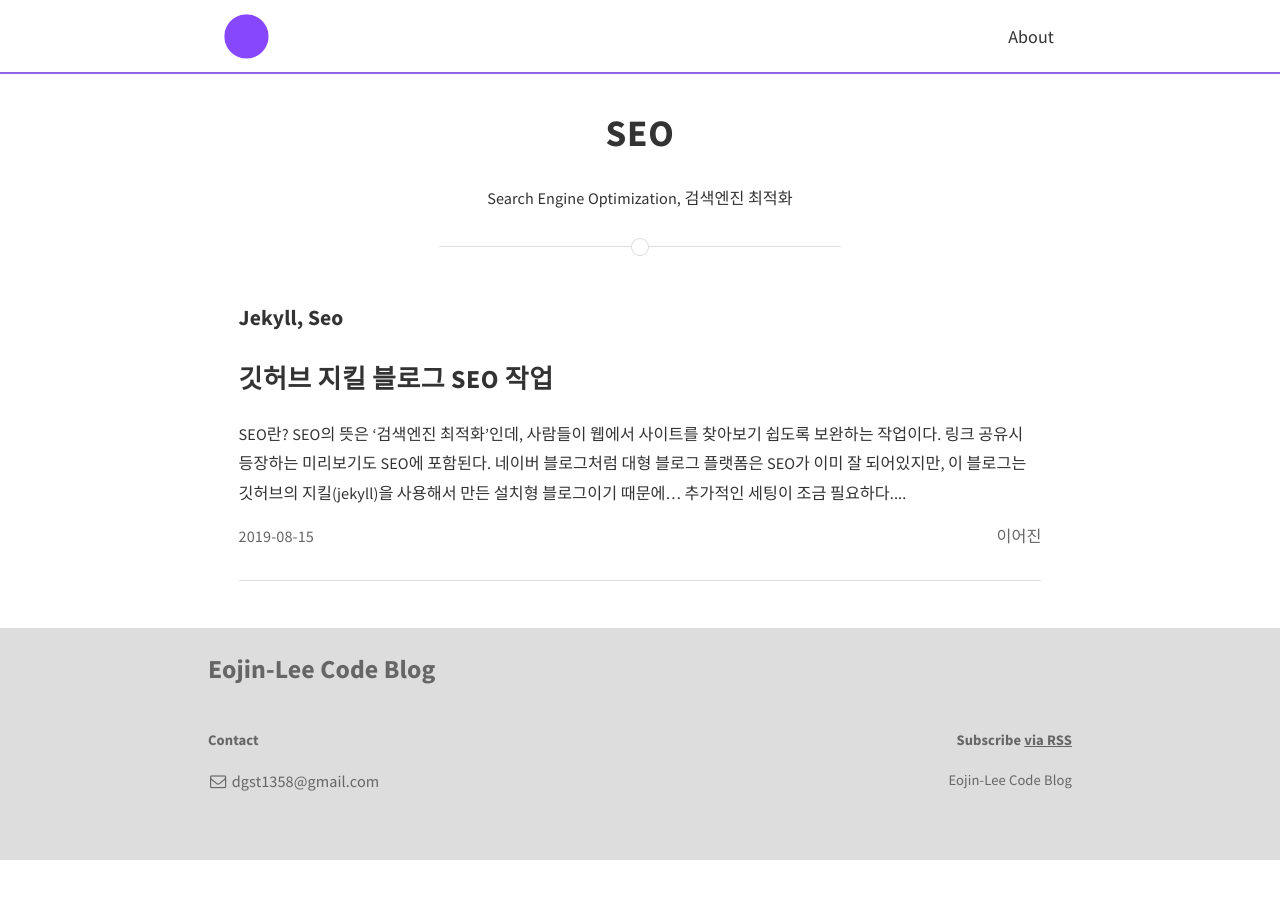
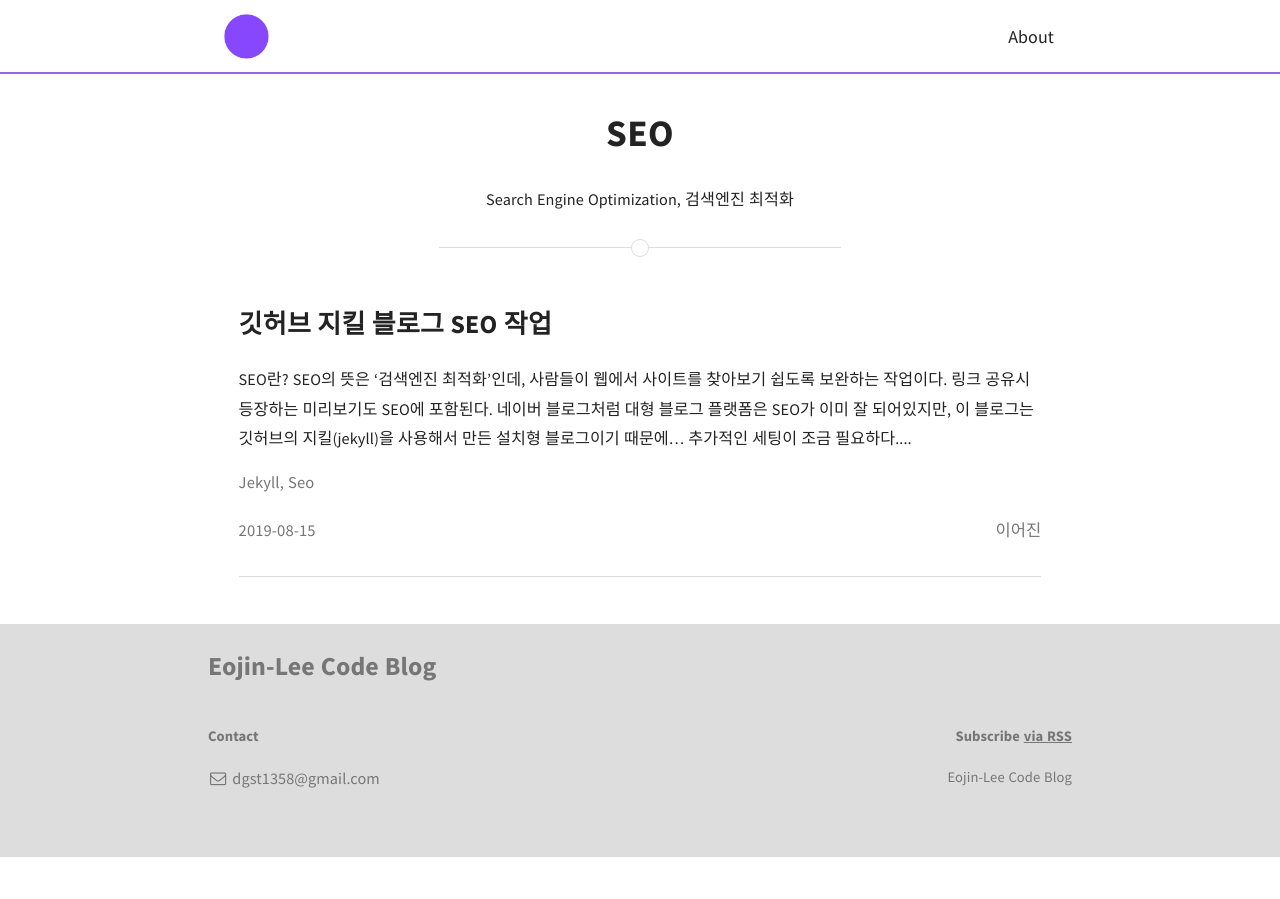
Before and after one commit to Eojin-Lee/Eojin-Lee.github.io, a Jekyll site: the page built from _tags/seo.md, in a window 1280 px wide. Built offline with Jekyll 4.4.1, drawn with Linux system fonts in a browser that asks for light colours; nearby versions of some CDN libraries.

Commit message:
[SEO] edit title & og:image [CSS Style] update typography

```diff
--- a/_config.yml
+++ b/_config.yml
@@ -20,7 +20,7 @@
 # root of your server.
 baseurl: "" # the subpath of your site, e.g. /blog/
 url: "http://Eojin-Lee.github.io" # the base hostname & protocol for your site
-cover: "/assets/header_image.jpg"
+cover: "/assets/header_image.png"
 logo: "/assets/logo.png"
 
 # Build settings
--- a/_includes/head.html
+++ b/_includes/head.html
@@ -3,7 +3,7 @@
   <meta http-equiv="X-UA-Compatible" content="IE=edge">
   <meta name="viewport" content="width=device-width, initial-scale=1">
 
-  <title>{% if page.title %}{{ page.title }}{% else %}{{ site.title }}{% endif %}</title>
+  <title>{% if page.title %}{{ page.title }} - {{site.title}}{% else %}{{ site.title }}{% endif %}</title>
   <meta name="description" content="{% if page.excerpt %}{{ page.excerpt | strip_html | strip_newlines | truncate: 160 }}{% else %}{{ site.description }}{% endif %}">
   {% if site.name %}
   <meta name="author" content="{{ site.name }}">
@@ -36,14 +36,14 @@
   <meta name="msapplication-TileImage" content="{{ "/assets/icons/ms-icon-144x144.png" | prepend: site.baseurl }}">
   <meta name="theme-color" content="#ffffff">
 
-  {% if site.protocols.fb_image %}
-  <!-- Facebook OGP cards -->
   <meta property="og:description" content="{% if page.excerpt %}{{ page.excerpt | strip_html | strip_newlines | truncate: 160 }}{% else %}{{ site.description }}{% endif %}" />
-  <meta property="og:url" content="{{ site.url }}" />
+  <meta property="og:url" content="{% if page.url %}{{ site.url }}{{ page.url }}{% else %}{{ site.url }}{% endif %}" />
   <meta property="og:site_name" content="{{ site.title }}" />
-  <meta property="og:title" content="{% if page.title %}{{ page.title }}{% else %}{{ site.title }}{% endif %}" />
+  <meta property="og:title" content="{% if page.title %}{{ page.title }} | {{site.title}}{% else %}{{ site.title }}{% endif %}" />
   <meta property="og:type" content="website" />
   <meta property="og:image" content="{% if page.cover %}{{ page.cover | prepend: site.baseurl | prepend: site.url }}{% else %}{{ site.protocols.fb_image | prepend: site.baseurl | prepend: site.url }}{% endif %}" />
+  {% if site.protocols.fb_image %}
+  <!--Facebook OGP cards -->
   <meta property="og:image:type" content="{{ site.protocols.fb_image_type }}" />
   <meta property="og:image:width" content="{{ site.protocols.fb_image_width }}" />
   <meta property="og:image:height" content="{{ site.protocols.fb_image_height }}" />
@@ -52,10 +52,10 @@
   {% if site.protocols.twitter_image %}
   <!-- Twitter: card tags -->
   <meta name="twitter:card" content="summary">
-  <meta name="twitter:title" content="{% if page.title %}{{ page.title }}{% else %}{{ site.title }}{% endif %}">
+  <meta name="twitter:title" content="{% if page.title %}{{ page.title }} | {{site.title}}{% else %}{{ site.title }}{% endif %}">
   <meta name="twitter:description" content="{% if page.excerpt %}{{ page.excerpt | strip_html | strip_newlines | truncate: 160 }}{% else %}{{ site.description }}{% endif %}">
   <meta name="twitter:image" content="{% if page.cover %}{{ page.cover | prepend: site.baseurl | prepend: site.url }}{% else %}{{ site.protocols.twitter_image | prepend: site.baseurl | prepend: site.url }}{% endif %}">
-  <meta name="twitter:url" content="{{ site.url }}">
+  <meta name="twitter:url" content="{% if page.url %}{{ site.url }}{{ page.url }}{% else %}{{ site.url }}{% endif %}">
   {% endif %}
 
   {% if protocols.os_repo and protocols.os_rcs_type and protocols.os_src %}
@@ -69,5 +69,5 @@
   <!-- Site styles -->
   <link rel="stylesheet" href="{{ "/css/main.css" | prepend: site.baseurl }}">
   <link rel="canonical" href="{{ page.url | replace:'index.html','' | prepend: site.baseurl | prepend: site.url }}">
-  <link rel="alternate" type="application/rss+xml" title="{{ site.title }}" href="{{ "/feed.xml" | prepend: site.baseurl | prepend: site.url }}" />
+  <link rel="alternate" type="application/rss+xml" title="{{ site.title }} Feed" href="{{ "/feed.xml" | prepend: site.baseurl | prepend: site.url }}" />
 </head>
--- a/_includes/item.html
+++ b/_includes/item.html
@@ -1,13 +1,13 @@
 <li>
+	<h2>
+	  <a href="{{ post.url }}">{{ post.title }}</a>
+	</h2>
+	<p>{{ post.content | strip_html | truncatewords: 40 }}</p>
 	<h3 class="post-tags">
 		{% if post.tags %}{% for tag in post.tags %}
 			<a href="{{ site.baseurl }}/tags/{{ tag }}">{{ tag | capitalize }}</a>{% if forloop.last == false %}, {% endif %}
 		{% endfor %}{% endif %}
 	</h3>
-	<h2>
-	  <a href="{{ post.url }}">{{ post.title }}</a>
-	</h2>
-	<p>{{ post.content | strip_html | truncatewords: 40 }}</p>
     <section class="post-meta">
 		<div class="post-date">{{ post.date | date: "%Y-%m-%d" }}</div>
 		<div class="post-author">
--- a/_sass/_layout.scss
+++ b/_sass/_layout.scss
@@ -90,7 +90,7 @@
 		padding: 4em 1em 2em 1em;
 		&.has-cover {
 			background-color: rgba(0,0,0,0.2);
-			padding: 4em 1em 2em 1em !important;
+			padding: 4em 1em 3.2em 1em !important;
 			@include media($tablet) {
 				padding: 5em 1em 3em 1em !important;
 			}
@@ -207,7 +207,16 @@
 		padding-top: 1em !important;
 		@extend %default-ul;
 		.post-tags {
-			font-size: modular-scale(1);
+			font-weight: 400;
+			font-size: 0.92em;
+			color: $medium-gray;
+			a {
+				font-weight: 400;
+				color: $medium-gray;
+			}
+			a:hover {
+				color: $dark-gray;;
+			}
 		}
 		h2 {
 			font-size: modular-scale(2);
@@ -220,14 +229,17 @@
 		.post-date {
 			@include span-columns(6);
 			text-align: left;
-			font-size: 0.9em;
+			font-size: 0.92em;
 		}
 		.post-author {
 			@include span-columns(6);
 			text-align: right;
-			font-size: 0.9em;
+			font-size: 0.92em;
 			a {
 				color: $medium-gray;
+			}
+			a:hover {
+				color: $dark-gray;;
 			}
 		}
 	}
@@ -248,6 +260,7 @@
 		.site-header{
 			.title {
 				font-size: modular-scale(5);
+				margin-bottom: 8px;
 			}
 		}
 	}
--- a/_sass/base/_typography.scss
+++ b/_sass/base/_typography.scss
@@ -5,7 +5,7 @@
   font-size: $base-font-size;
   line-height: $base-line-height;
   letter-spacing: 0.005em;
-  word-spacing: 0.01em;
+  word-spacing: 0.04em;
 }
 
 h1,
@@ -21,7 +21,7 @@
 }
 h1,
 h2 {
-  letter-spacing: 0.02em;
+  letter-spacing: 0.012em;
 }
 h1 {
 	font-size: modular-scale(4);
@@ -55,7 +55,7 @@
   &:focus,
   &:hover {
     color: $action-color;
-    transition: color 0.1s linear;
+    transition: color 0.3s;
   }
 
   &:active,
@@ -65,7 +65,7 @@
 }
 
 p > a {
-  border-bottom: 0.1em solid $action-color;
+  border-bottom: 0.12em solid $action-color;
 }
 
 hr {
@@ -76,16 +76,22 @@
   margin: $base-spacing 0;
 }
 
+blockquote {
+  margin-inline-start: 0;
+  padding-left: $base-spacing;
+  border-left: 2px solid $light-gray;
+}
+
 img,
 picture {
-  margin: 0;
+  margin: $base-spacing 0 0 0;
   max-width: 100%;
 }
 
 .post-content {
   & > h2,
   & > h3 {
-    margin: $base-spacing 0;
+    margin: $big-spacing 0 $small-spacing 0;
   }
   & > p {
     margin: $base-font-size 0;
--- a/_sass/base/_variables.scss
+++ b/_sass/base/_variables.scss
@@ -13,18 +13,19 @@
 $modular-scale-ratio: $minor-third;
 
 // Line height
-$base-line-height: 1.8;
-$heading-line-height: 1.8;
+$base-line-height: 1.82;
+$heading-line-height: 1.82;
 
 // Other Sizes
 $base-border-radius: 3px;
 $base-spacing: $base-line-height * $em-base;
 $small-spacing: $base-spacing / 2;
+$big-spacing: $base-spacing * 1.82;
 $base-z-index: 0;
 
 // Colors
-$dark-gray: #333;
-$medium-gray: #666;
+$dark-gray: #232323;
+$medium-gray: #767676;
 $light-gray: #ddd;
 $white: #fff;
 // Flat UI Colors. For more, see http://flatuicolors.com/
```
Also changed, not shown: assets/instacode.jpg (deleted), assets/tag_image/dummy.jpg (deleted), assets/tag_image/jekyll.jpg (deleted), assets/tag_image/tag1.jpg (deleted), 9 other files.
